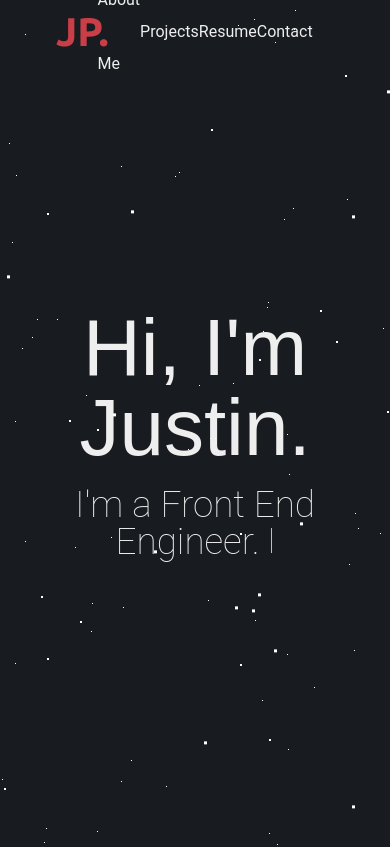
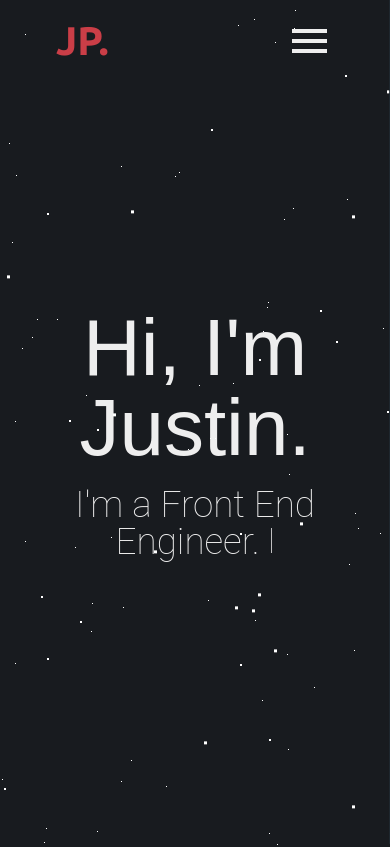
Before and after one commit to jpeyatt/jp-portfolio, a React (Create React App) app: page / in a window 390 px wide. Shown: the top 847 px of the page. Built offline with nearby package versions, Linux system fonts and the light colour scheme.

Commit message:
Add mobile menu

```diff
--- a/src/components/nav.tsx
+++ b/src/components/nav.tsx
@@ -3,10 +3,22 @@ import '../styles/nav.css';
 
 const Nav: FunctionComponent = () => {
     const [navClass, setNavClass] = useState('at-top');
+    const mobileMenuBtnEl = document.querySelector('#mobile-menu-button');
+    const linksEl = document.querySelector('#links');
 
     const handleScroll = () => {
         if (window.scrollY > 80) setNavClass('not-at-top');
         else setNavClass('at-top');
+    }
+
+    const onMenuBtnClick = () => {
+        if (mobileMenuBtnEl?.classList.contains('open')) {
+            mobileMenuBtnEl?.classList.remove('open');
+            linksEl?.classList.remove('open');
+        } else {
+            mobileMenuBtnEl?.classList.add('open');
+            linksEl?.classList.add('open');
+        }
     }
 
     useEffect(() => {
@@ -18,7 +30,12 @@ const Nav: FunctionComponent = () => {
             <ul className="brand-logo">
                 <li>JP.</li>
             </ul>
-            <ul className="link-wrap">
+            <button id="mobile-menu-button" onClick={onMenuBtnClick} className="mobile-menu">
+                <div className="hamburger-line"></div>
+                <div className="hamburger-line"></div>
+                <div className="hamburger-line"></div>
+            </button>
+            <ul id="links" className="links">
                 <li><a href="/">About Me</a></li>
                 <li><a href="/">Projects</a></li>
                 <li><a href="/">Resume</a></li>
--- a/src/styles/nav.css
+++ b/src/styles/nav.css
@@ -1,21 +1,76 @@
-@import url('https://fonts.googleapis.com/css2?family=Heebo:wght@800&family=Manrope:wght@800&family=Ubuntu:wght@700&display=swap');
+@import url("https://fonts.googleapis.com/css2?family=Heebo:wght@800&family=Manrope:wght@800&family=Ubuntu:wght@700&display=swap");
+
 nav {
   width: 100%;
   position: fixed;
   top: 0;
-    height: 4rem;
+  height: 5.125rem;
   display: flex;
   justify-content: space-evenly;
   z-index: 999;
   animation: fade-in 1.2s, slide-down 0.5s;
 }
 
-.link-wrap {
+.links {
   align-items: center;
   width: 50%;
   display: flex;
   justify-content: space-evenly;
   align-items: center;
+}
+
+.links > li > a  {
+	transition: all ease-out 0.1s;
+}
+
+.links  > li > a:hover{
+  color: var(--primary-highlight);
+}
+
+.mobile-menu {
+  display: none;
+  position: absolute;
+  right: 3.5rem;
+  background: none;
+  border: none;
+  height: 2.8rem;
+  width: 3rem;
+  z-index: 99;
+}
+
+.mobile-menu:hover {
+  cursor: pointer;
+}
+
+.hamburger-line {
+  background-color: var(--primary-light);
+  transition: transform ease-out 0.2s;
+  height: 0.22rem;
+  margin: 0.4rem 0;
+  width: 2.2rem;
+  transform:rotate(0deg);
+}
+
+.links.open {
+  right: 0rem;
+}
+
+.mobile-menu.open > .hamburger-line {
+  margin: 0;
+  padding: 0;
+  transform-origin: center;
+}
+
+.mobile-menu.open > .hamburger-line:first-child {
+  transform: translate(0px, 2px) rotate(135deg);
+}
+.mobile-menu.open > .hamburger-line:nth-child(2) {
+  transform: translate(0px, -1px) rotate(225deg);
+}
+.mobile-menu.open > .hamburger-line:last-child {
+  opacity: 0;
+  transform: translate(0px, -6px) rotate(180deg);
+  transition: all ease-in-out .2s;
 }
 
 nav a {
@@ -30,21 +85,24 @@ nav a {
 
 .brand-logo > li {
   color: var(--primary-highlight);
-    font-family: 'Ubuntu', sans-serif;
+  font-family: "Ubuntu", sans-serif;
 }
 
 .at-top {
   background: none;
   transition: all ease-in-out 0.3s;
   line-height: 4rem;
+  align-items: center;
   /* backdrop-filter: blur(0); */
 }
 
 .not-at-top {
   background: var(--primary-blue-opaque);
   transition: all ease-in-out 0.3s;
-    height: 5rem;
-    line-height: 5rem;
+  height: 5.125rem;
+  line-height: 5.125rem;
+  align-items: center;
+
   /* backdrop-filter: blur(5px); */
 }
 /* .not-at-top::before {
@@ -68,3 +126,30 @@ nav a {
     transform: translateY(0);
   }
 }
+
+/*  Mobile */
+
+@media (max-width: 1024px) {
+  .links {
+    background-color: var(--primary-dark);
+    opacity: .85;
+    height: 100vh;
+    position: absolute;
+    font-size: 1.8rem;
+    display: flex;
+    flex-direction: column;
+    justify-content: space-evenly;
+    align-items:center;
+    top: 0rem;
+    line-height: 5rem;
+    width: 20rem;
+    /* padding-right: 3rem; */
+    right: -20rem;
+    transition: all ease-in-out 0.4s;
+    z-index: -99;
+    border-left: var(--section-border) 1px solid;
+  }
+  .mobile-menu {
+    display: block;
+  }
+}
```
Lines whose indentation alone changed are shown as unchanged.
